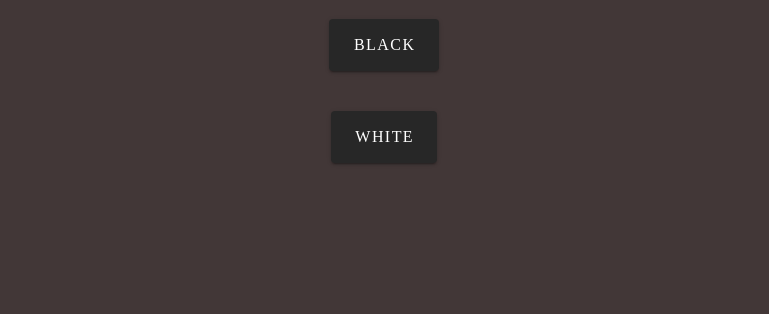
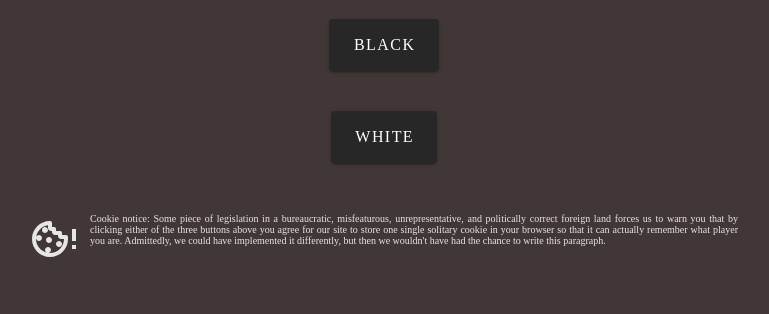
Before and after one commit to teonistor/chess, a Spring Boot app: page /chess/front.html in a window 1280 px wide. Shown: the part 194-508 px from the top of the page, without its empty margins (256-1025 px from the left). Run offline with Spring Boot 4, Linux system fonts and the light colour scheme; some libraries are stand-ins or nearby versions.

Commit message:
Cookie notice

```diff
--- a/src/main/resources/static/chess/front.html
+++ b/src/main/resources/static/chess/front.html
@@ -21,11 +21,17 @@
                :disabled="!!clicked"
                v-html="player"></v-btn>
     </form>
+
+    <p id="cookie-notice">
+        <svg viewBox="0 0 24 24">
+            <path fill="currentColor" d="M16 14.5C16 15.3 15.3 16 14.5 16S13 15.3 13 14.5 13.7 13 14.5 13C15.3 13 16 13.7 16 14.5M18.9 10.5C19 11 19 11.5 19 12C19 17 15 21 10 21S1 17 1 12 5 3 10 3C10 3 11 3 11 4V6H12C12 6 13 6 13 7V8H15C15 8 16 8 16 9V10H18C18 10 18.6 10 18.9 10.5M17 12H15.5C14.7 12 14 11.3 14 10.5V10H12.5C11.7 10 11 9.3 11 8.5V8H10.5C9.7 8 9 7.3 9 6.5V5.1C5.9 5.5 3.5 8 3.1 11.1C3.2 10.5 3.8 10 4.5 10C5.3 10 6 10.7 6 11.5S5.3 13 4.5 13C3.7 13 3.1 12.4 3 11.6C3 12.1 3 12.6 3.1 13.1C3.5 15.8 5.6 18 8.2 18.7C7.8 18.4 7.5 18 7.5 17.5C7.5 16.7 8.2 16 9 16S10.5 16.7 10.5 17.5C10.5 18.2 10 18.8 9.3 19C13.5 19.4 17 16.1 17 12M9.5 11C8.7 11 8 11.7 8 12.5S8.7 14 9.5 14 11 13.3 11 12.5 10.3 11 9.5 11M9 7.5C9 6.7 8.3 6 7.5 6S6 6.7 6 7.5 6.7 9 7.5 9 9 8.3 9 7.5M21 17H23V15H21V17M21 7V13H23V7H21Z" />
+        </svg>
+        Cookie notice: Some piece of legislation in a bureaucratic, misfeaturous, unrepresentative, and politically correct foreign land forces us to warn you that by clicking either of the three buttons above you agree for our site to store one single solitary cookie in your browser so that it can actually remember what player you are. Admittedly, we could have implemented it differently, but then we wouldn't have had the chance to write this paragraph.
+    </p>
+
 </div>
 
-<!--<script src="https://cdn.jsdelivr.net/npm/sockjs-client@1/dist/sockjs.min.js"></script>-->
-<!--<script src="stomp.js"></script>-->
-<script src="https://cdn.jsdelivr.net/npm/vue@2.6.12/dist/vue.js"></script>
+<script src="https://cdn.jsdelivr.net/npm/vue@2.x/dist/vue.js"></script>
 <script src="https://cdn.jsdelivr.net/npm/vuetify@2.x/dist/vuetify.js"></script>
 <script src="front.js"></script>
 
--- a/src/main/resources/static/chess/main.css
+++ b/src/main/resources/static/chess/main.css
@@ -10,6 +10,21 @@ h2 {
 
 form {
 	padding: 20px;
+}
+
+#cookie-notice {
+	max-width: 768px;
+	font-size: 10px;
+	text-align: justify;
+	margin: 0 auto;
+	padding: 30px;
+}
+
+#cookie-notice>svg {
+	width: 48px;
+	height: 52px;
+	float: left;
+	margin-right: 12px;
 }
 
 .play-area-outer {
```
